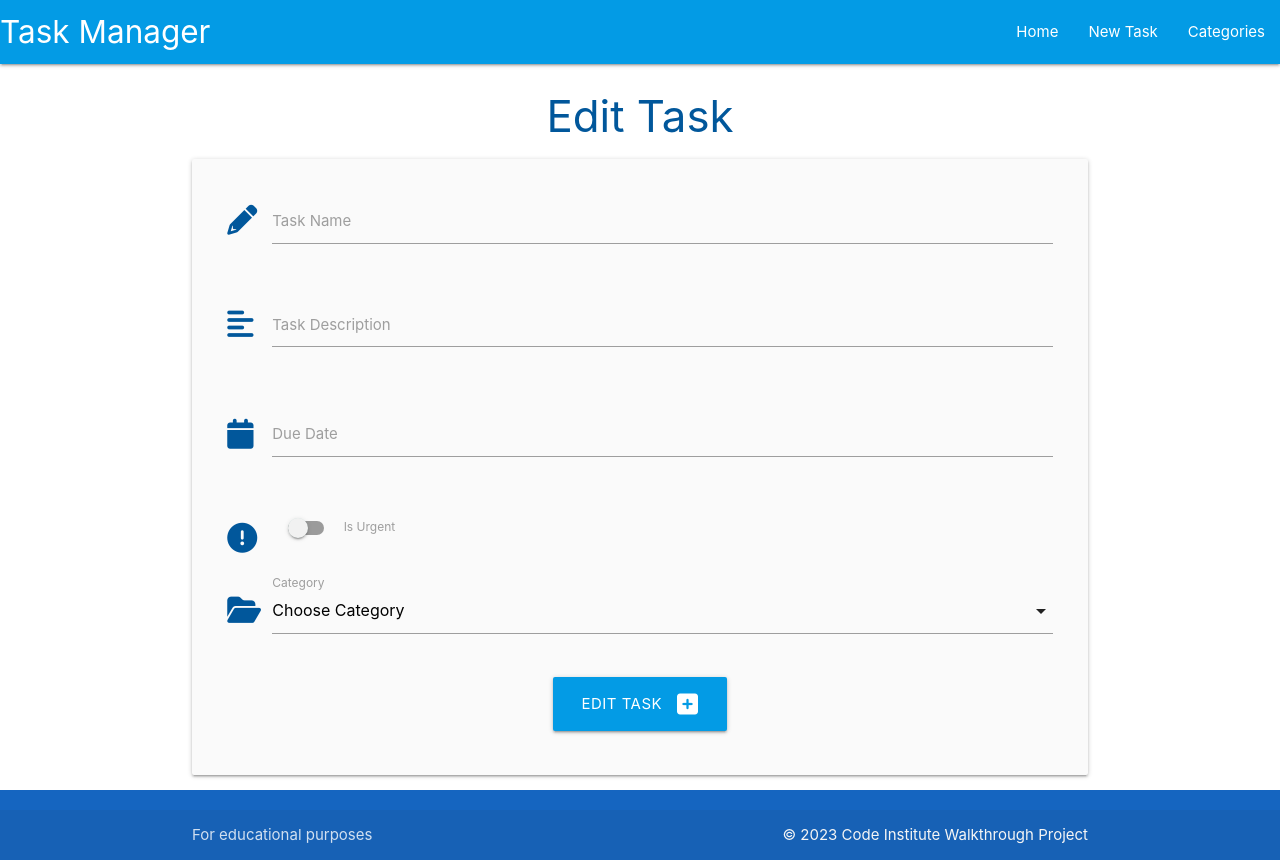
After one commit to folarin-ogungbemi/task-manager, a Flask app: template taskmanager/templates/edit_task.html in a window 1280 px wide. The commit adds this page. Run offline with Flask 2, Linux system fonts and the light colour scheme; the template is opened without the code that fills it, so the values that code supplies are empty.

Commit message:
Add function to edit task

```diff
--- /dev/null
+++ b/taskmanager/templates/edit_task.html
@@ -0,0 +1,75 @@
+{% extends 'base.html' %}
+{% block content %}
+<h3 class="light-blue-text text-darken-4 center-align">Edit Task</h3>
+<div class="row card-panel grey lighten-5">
+    <form class="col s12" method="POST" action="{{ url_for('edit_task', task_id=task.id) }}">
+            <!-- Task Name -->
+            <div class="row">
+                <div class="input-field col s12">
+                    <i class="fas fa-pencil-alt prefix light-blue-text text-darken-4"></i>
+                    <input id="task_name" name="task_name" value="{{ task.task_name }}" minlength="5" maxlength="50" type="text" class="validate" required>
+                    <label for="task_name">Task Name</label>
+                </div>
+            </div>
+            <!-- Task Description -->
+            <div class="row">
+                <div class="input-field col s12">
+                    <i class="fas fa-align-left prefix light-blue-text text-darken-4"></i>
+                    <textarea id="task_description" name="task_description" minlength="5" maxlength="200" type="text"
+                    class="materialize-textarea validate" required>{{- task.task_description -}}</textarea>
+                    <label for="task_description">Task Description</label>
+                </div>
+            </div>
+            <!-- Due Date -->
+            <div class="row">
+                <div class="input-field col s12">
+                    <i class="fas fa-calendar prefix light-blue-text text-darken-4"></i>
+                    <input id="due_date" name="due_date" value="{{ task.due_date.strftime('%d %B, %Y') }}" type="text" class="datepicker validate" required>
+                    <label for="due_date">Due Date</label>
+                </div>
+            </div>
+            <!-- Is Urgent-->
+            <div class="row">
+                <div class="input-field col s12">
+                    <div class="switch">
+                        <i class="fas fa-exclamation-circle prefix light-blue-text text-darken-4"></i>
+                        <label for="is_urgent">
+                            {% if task.is_urgent == True %}
+                            <input id="is_urgent" name="is_urgent" type="checkbox" checked>
+                            {% else %}
+                            <input id="is_urgent" name="is_urgent" type="checkbox">
+                            {% endif %}
+                            <span class="lever"></span>
+                            Is Urgent
+                        </label>
+                    </div>
+                </div>
+            </div>
+            <!--Category Id-->
+            <div class="row">
+                <div class="input-field col s12">
+                    <i class="fas fa-folder-open prefix light-blue-text text-darken-4"></i>
+                    <select id="category_id" name="category_id" class="validate" required>
+                    <option value="" disabled selected>Choose Category</option>
+                    {% for category in categories %}
+                        {% if category == task.category %}
+                            <option value="{{ category.id }}" selected>{{ category.category_name }}</option>
+                        {% else %}
+                            <option value="{{ category.id }}">{{ category.category_name }}</option>
+                        {% endif %}
+                    {% endfor %}
+                    </select>
+                    <label for="category_id">Category</label>
+                </div>
+            </div>
+        <!-- submit button -->
+        <div class="row">
+            <div class="col s12 center-align">
+                <button type="submit" class="btn-large light-blue darken-1">
+                    Edit Task <i class="fas fa-plus-square right"></i>
+                </button>
+            </div>
+        </div>
+    </form>
+</div>
+{% endblock %}
--- a/taskmanager/templates/tasks.html
+++ b/taskmanager/templates/tasks.html
@@ -22,6 +22,10 @@
         <div class="collapsible-body">
             <strong>{{ task.category }}</strong>
             <p>{{ task.task_description }}</p>
+            <div class="card-action">
+                <a href="{{ url_for('edit_task', task_id=task.id )}}" class="btn green accent-4">Edit</a>
+                <!-- <a href="{{ url_for('delete_task', task_id=task.id )}}" class="btn red">Delete</a> -->
+            </div>
         </div>
     </li>
     {% endfor %}
```
Also changed, not shown: taskmanager/routes.py (+26 -2 lines).
